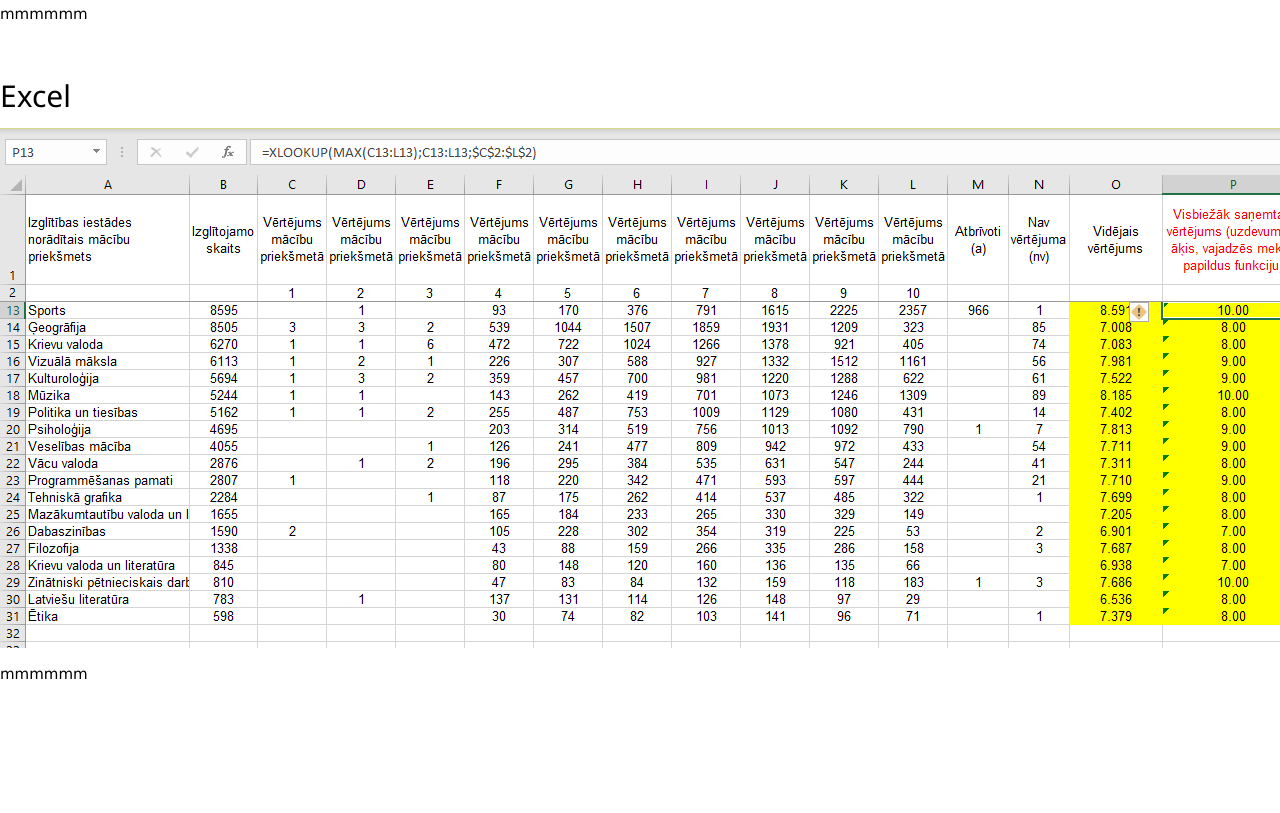
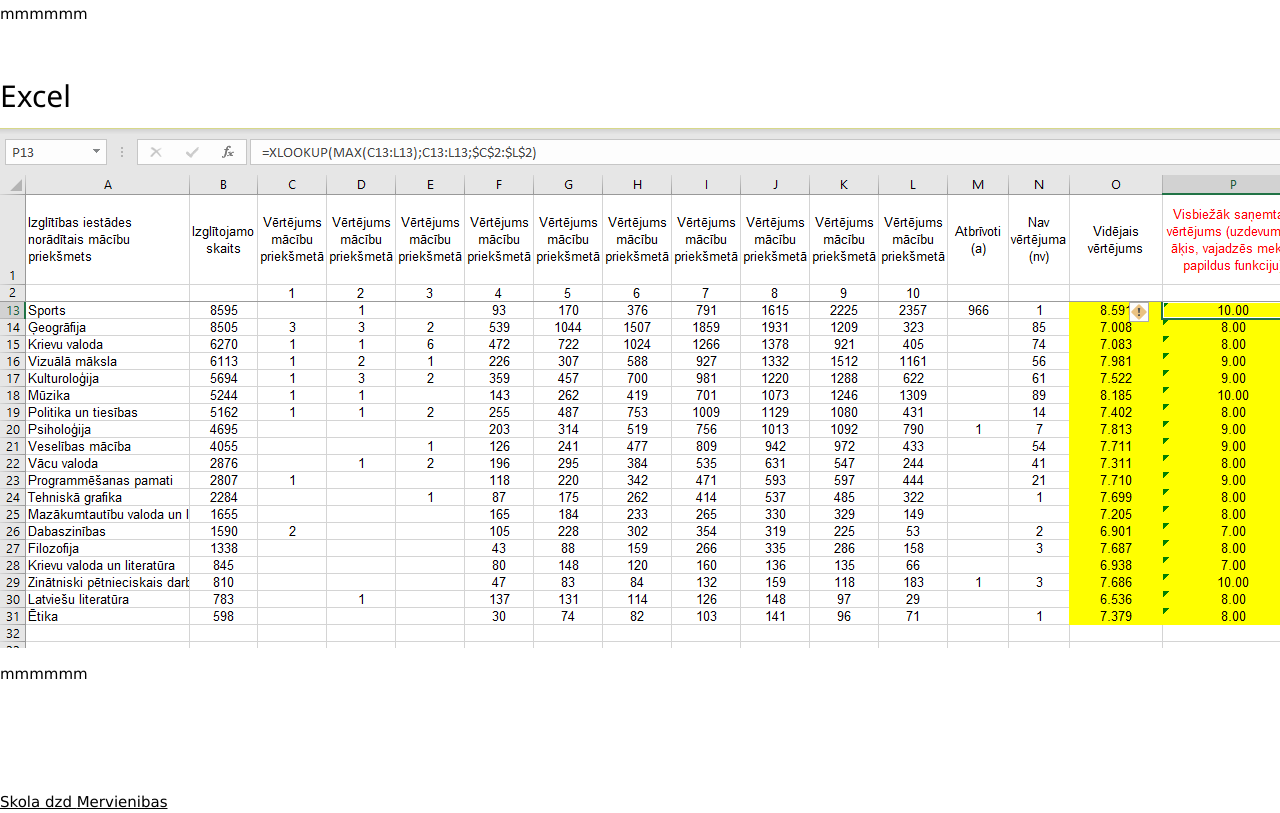
Before and after one commit to ZS-012-png/TestWeb, a plain HTML site: page index.html in a window 1280 px wide. Shown: the part 5158-5971 px from the top of the page. Before the commit the page ends 5859 px from the top, so only its background shows below. Drawn offline with nearby package versions, Linux system fonts and the light colour scheme.

Commit message:
Update index.html

```diff
--- a/index.html
+++ b/index.html
@@ -59,5 +59,14 @@ Click nbfs://nbhost/SystemFileSystem/Templates/Other/html.html to edit this temp
 <h2>Excel</h2>
 <img src="images/excel.PNG">
 <p>mmmmmm</p>
+
+  <br>  <br>
+  <br>
+  <br>
+<a href="skola.html"> Skola </a>
+<a href="dzd.html"> dzd </a>
+<a href="mervienibas.html"> Mervienibas </a>
+
+
 </body>
 </html>
```
